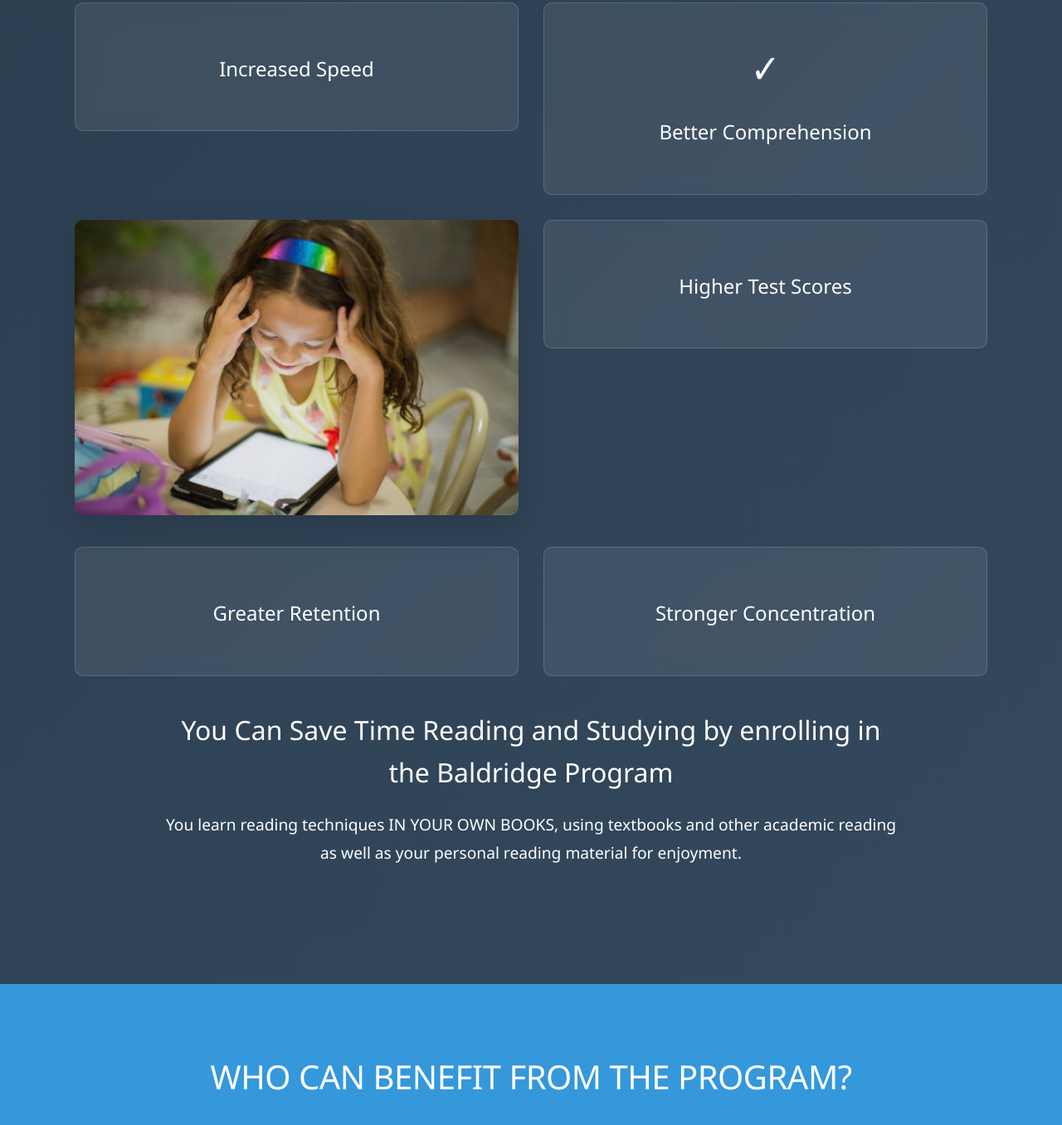
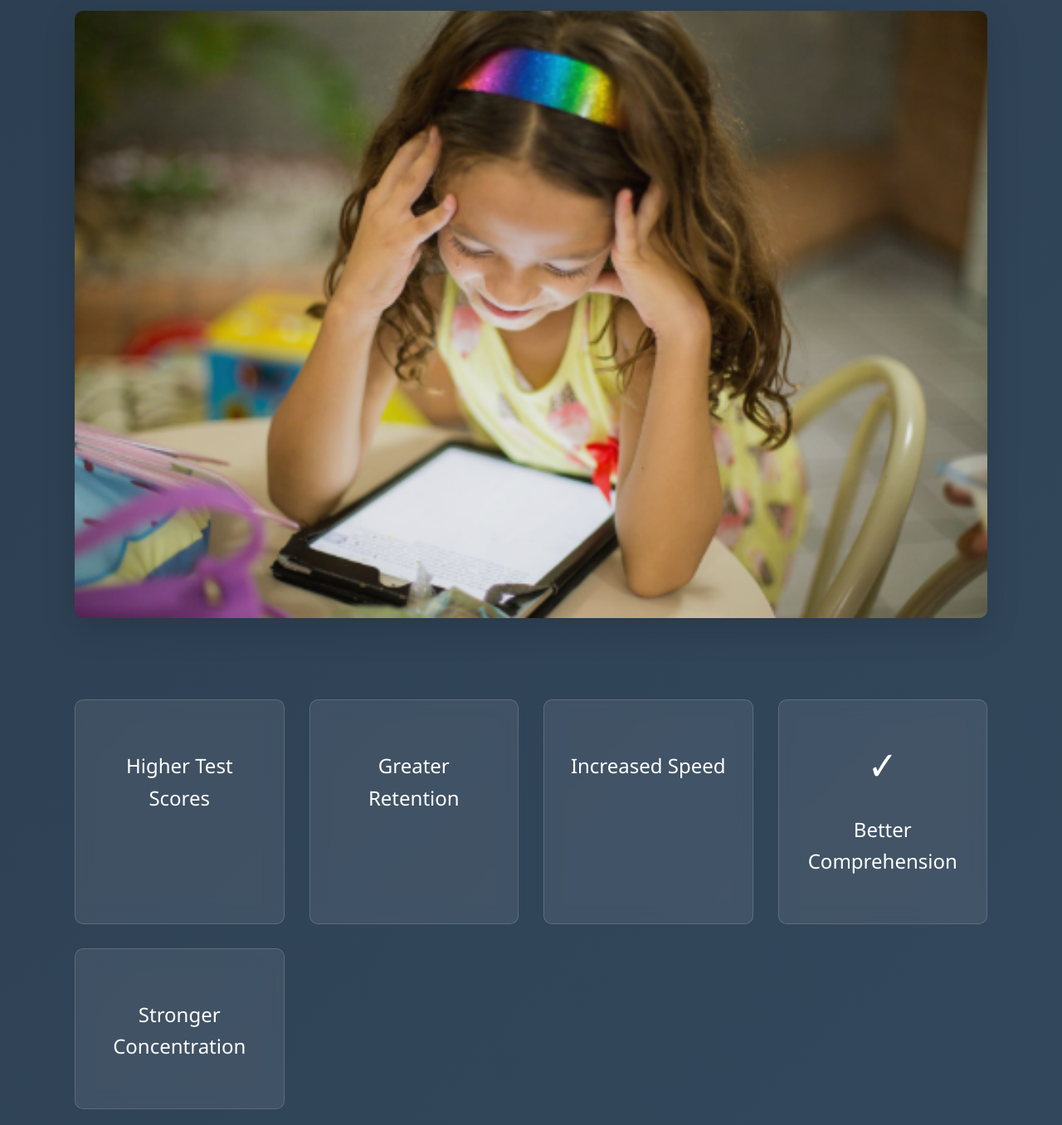
Before and after one commit to sbartstv/baldridgereadingprogram.com, a plain HTML site: page index.html in a window 1280 px wide. Shown: the part 5498-6854 px from the top of the page at 83% size. Drawn offline with Linux system fonts and the light colour scheme.

Commit message:
Update index.html

```diff
--- a/index.html
+++ b/index.html
@@ -723,8 +723,18 @@
     <div class="container">
         <h2 class="section-title">You have a special opportunity to enroll in A Reading Skill Program Which is MORE Than Speed Reading.</h2>
 
-        <div style="max-width: 1100px; margin: 40px auto; display: grid; grid-template-columns: repeat(2, 1fr); gap: 30px; align-items: start;">
-            <!-- First row: Increased Speed left, Better Comprehension right -->
+        <div style="max-width: 1100px; margin: 60px auto;">
+            <img src="4tablet.png" alt="Young student engaged in learning with a tablet" style="width: 100%; border-radius: 10px; box-shadow: 0 15px 40px rgba(0,0,0,0.15); margin-bottom: 40px;" loading="lazy">
+
+            <div class="benefits-grid" style="display: grid; grid-template-columns: repeat(auto-fit, minmax(200px, 1fr)); gap: 30px;">
+                <div class="benefit-card">
+                    <div class="benefit-icon"></div>
+                    <h3>Higher Test Scores</h3>
+                </div>
+                <div class="benefit-card">
+                    <div class="benefit-icon"></div>
+                    <h3>Greater Retention</h3>
+                </div>
                 <div class="benefit-card">
                     <div class="benefit-icon"></div>
                     <h3>Increased Speed</h3>
@@ -733,29 +743,15 @@
                     <div class="benefit-icon">✓</div>
                     <h3>Better Comprehension</h3>
                 </div>
-
-            <!-- Second row: Image left, Higher Test Scores right -->
-            <div>
-                <img src="4tablet.png" alt="Young student engaged in learning with a tablet" style="width: 100%; border-radius: 10px; box-shadow: 0 15px 40px rgba(0,0,0,0.15);" loading="lazy">
-            </div>
-            <div class="benefit-card">
-                <div class="benefit-icon"></div>
-                <h3>Higher Test Scores</h3>
-            </div>
-
-            <!-- Remaining benefits in a third row -->
-            <div class="benefit-card">
-                <div class="benefit-icon"></div>
-                <h3>Greater Retention</h3>
-            </div>
                 <div class="benefit-card">
                     <div class="benefit-icon"></div>
                     <h3>Stronger Concentration</h3>
                 </div>
             </div>
+        </div>
 
-        <div style="max-width: 900px; margin: 40px auto; text-align: center;">
-            <h3 style="font-size: 2rem; margin-bottom: 20px; font-weight: 500;">You Can Save Time Reading and Studying by enrolling in the Baldridge Program</h3>
+        <div style="max-width: 900px; margin: 60px auto; text-align: center;">
+            <h3 style="font-size: 2rem; margin-bottom: 30px; font-weight: 500;">You Can Save Time Reading and Studying by enrolling in the Baldridge Program</h3>
             <p style="font-size: 1.2rem; line-height: 1.8; font-weight: 300;">You learn reading techniques IN YOUR OWN BOOKS, using textbooks and other academic reading as well as your personal reading material for enjoyment.</p>
         </div>
     </div>
```
Lines whose indentation alone changed are shown as unchanged.
